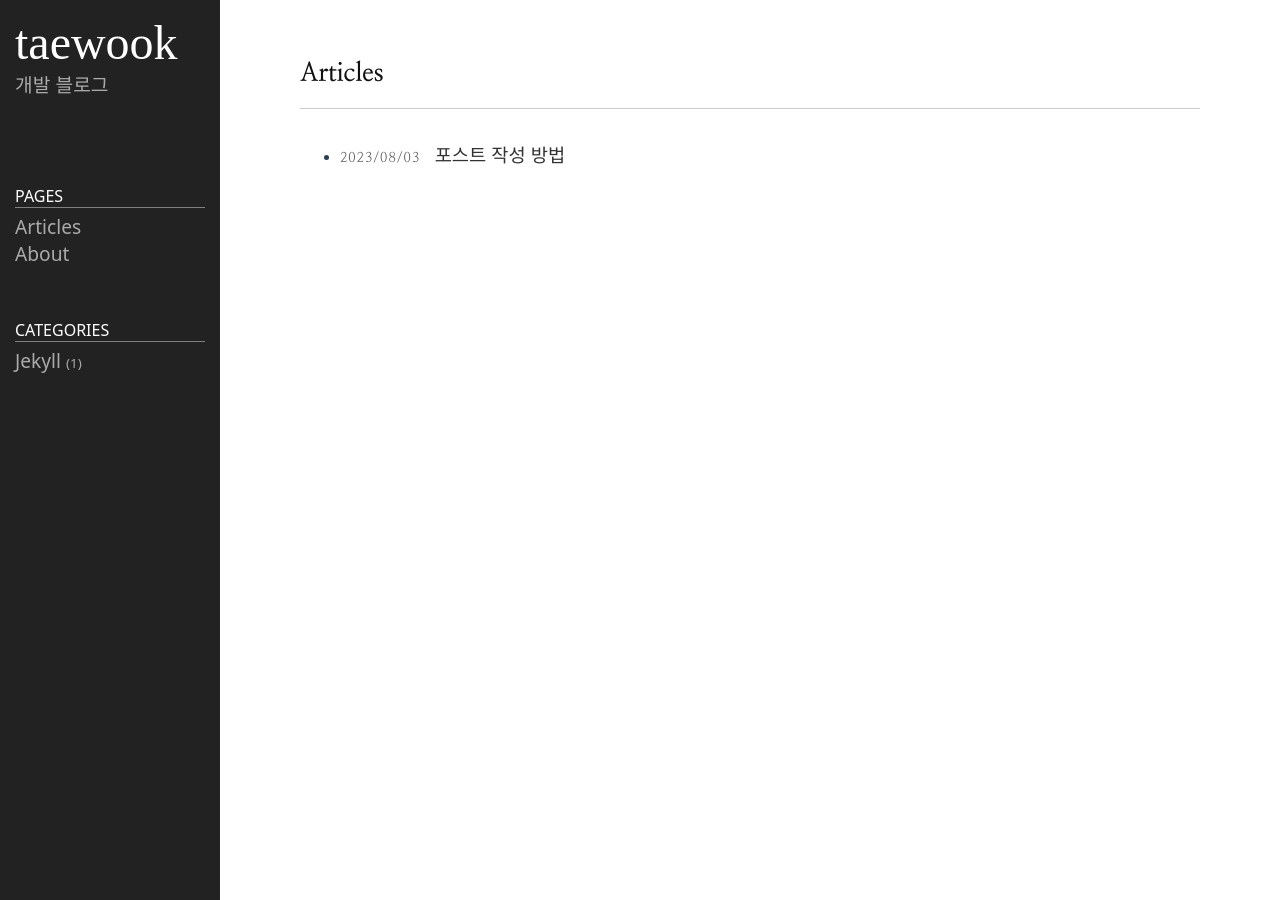
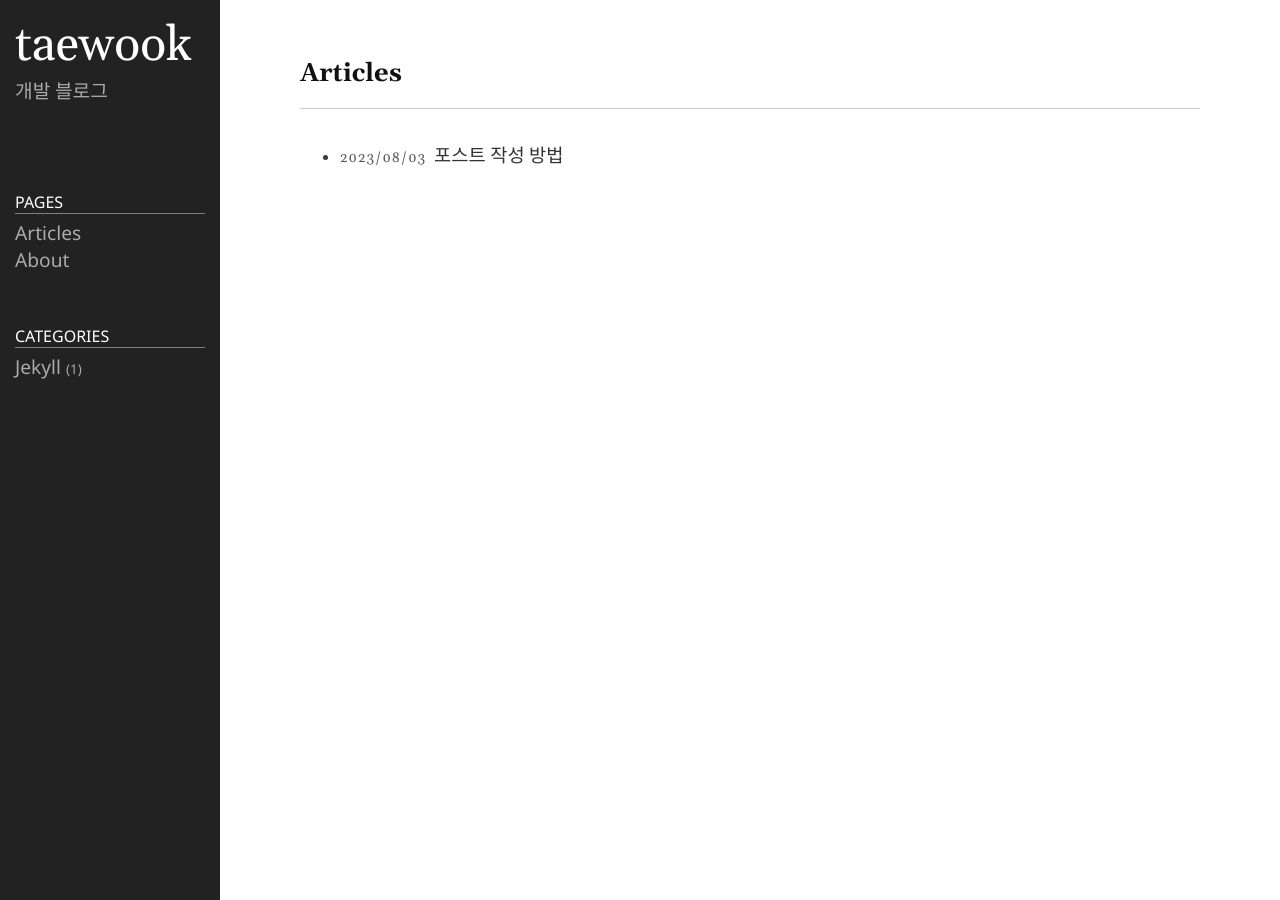
Before and after one commit to taewook02/taewook02.github.io, a Jekyll site: the page built from index.md, in a window 1280 px wide. Built offline with Jekyll 4.4.1, drawn with Linux system fonts in a browser that asks for light colours.

Commit message:
refactor: 폰트 변경

```diff
--- a/public/css/style.css
+++ b/public/css/style.css
@@ -1,4 +1,5 @@
 @import url('https://fonts.googleapis.com/css2?family=Nanum+Gothic:wght@400;700;800&family=Nanum+Myeongjo:wght@400;700;800&display=swap');
+@import url('https://fonts.googleapis.com/css2?family=Gelasio:ital,wght@0,400;0,700;1,400;1,700&family=Noto+Sans:ital,wght@0,400;0,700;1,400;1,700&display=swap');
 @import url(syntax/monokai.css);
 
 :root {
```
